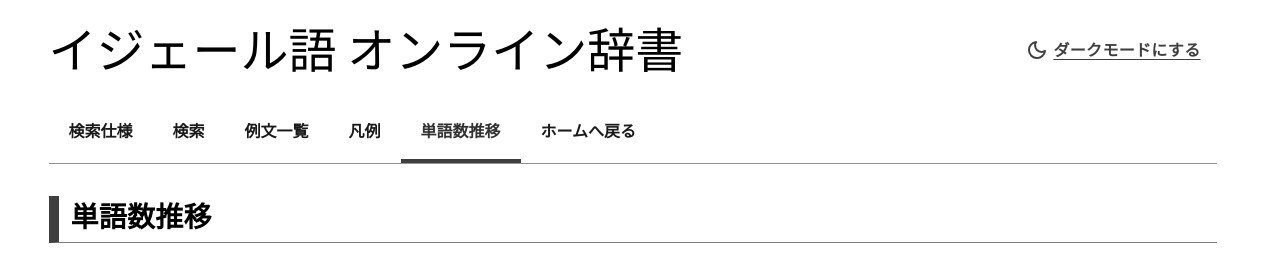
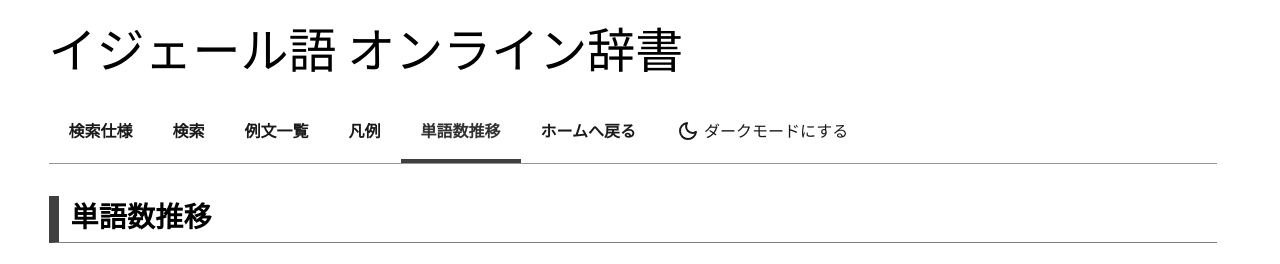
Before and after one commit to Zaslon/webDictionary, a PHP site: page /webDictionary/chart.php in a window 1280 px wide. Shown: the top 264 px of the page. Run offline with PHP 8.4, Linux system fonts and the light colour scheme; some libraries are stand-ins or nearby versions.

Commit message:
明暗の切り替えをヘッダからメニューの末尾へ移す
Co-Authored-By: Claude Opus 5.5 <noreply@anthropic.com>
Claude-Session: https://claude.ai/code/session_01CuZ98QNrpmzSaaDq8S6Kdz

```diff
--- a/dict.css
+++ b/dict.css
@@ -116,26 +116,22 @@ ul.navigation a:focus-visible,
 	/* 辞書のサイト名は和文で長く、狭い画面で語の途中（「オ／ンライン」）で折り返すため、空白で折り返させる */
 	word-break: keep-all;
 }
-/* サイト名を 1 行に収めるための段階（header.php の fitSiteHeader が付ける）。
-   data-theme-label="off"：明暗の切り替えを絵だけにする。data-theme-place="menu"：ドロワーの中へ移す。 */
-.site-header[data-theme-label="off"] .site-header__theme-label {
-	position: absolute; width: 1px; height: 1px; overflow: hidden;
-	clip-path: inset(50%); white-space: nowrap;
-}
-.site-header[data-theme-place="menu"] .site-header__theme { display: none; }
-.site-header:not([data-theme-place="menu"]) ~ .dads-drawer .site-drawer__theme { display: none; }
 .site-title a:any-link { color: var(--sw-color-text); text-decoration: none; }
 .site-title a:hover { text-decoration: underline; text-decoration-thickness: calc(1 / 16 * 1rem); }
-.site-header__theme { flex-shrink: 0; }
-/* 絵と文言は「押すとなる明暗」の分だけを出す（script.js が hidden を付け替える）。
-   部品の絵は display を持つので、hidden だけでは消えない。 */
-.site-header__theme [hidden] { display: none; }
+/* 明暗の切り替え（水平メニューとドロワーの末尾）。移動先ではなく操作なので、太字にせず移動先と見分ける。
+   絵と文言は「押すとなる明暗」の分だけを出す（script.js が hidden を付け替える）。 */
+html:not(.js-enabled) .site-theme-item { display: none; }
+.site-theme-toggle { font-weight: 400; }
+.site-theme-toggle__icon { flex-shrink: 0; }
+.site-theme-toggle [hidden] { display: none; }
 
 /* 水平メニューとハンバーガーメニューボタンは、header.php のスクリプトが付ける data-nav で出し分ける。
    JavaScript が動かない環境では data-nav が付かず、水平メニューだけを出す（ドロワーは開けないため）。 */
 .site-header[data-nav="drawer"] .site-nav { display: none; }
 .site-header:not([data-nav="drawer"]) .site-header__menu-button { display: none; }
 .site-header:not([data-nav]) .dads-horizontal-menu { overflow-x: auto; }
+/* 項目の中で折り返すと 1 行に収まって見え、ドロワーへ切り替える判定（scrollWidth）が効かない */
+.site-nav .dads-horizontal-menu__item-inner { white-space: nowrap; }
 /* 水平メニューはヘッダの下罫と二重にならないよう、メニュー側の罫を下罫として使う */
 .site-header[data-nav="bar"] { border-bottom: none; }
 
--- a/header.php
+++ b/header.php
@@ -156,17 +156,6 @@ $ogImage = absoluteUrl($config['og_image']);
 		<div class="site-brand">
 			<<?php echo $brandTag; ?> class="site-title"><a href="<?php echo h($config['pages']['dict']['path']); ?>"><?php echo h($config['site_title']); ?></a></<?php echo $brandTag; ?>>
 		</div>
-<?php
-//押した結果（これからなる明暗）を文言と絵で示す。どちらを出すかは script.js が今の表示に合わせる。
-//絵は ZasDesignSystem の icons/svg/dark_mode.svg・light_mode.svg（Material Symbols、Apache License 2.0。
-//vendor/LICENSE-material-symbols.txt）の写し。
-?>
-		<button class="dads-button site-header__theme" type="button" data-type="text" data-size="md" data-js-theme-toggle hidden>
-			<svg class="dads-button__icon" data-js-theme-next="dark" width="24" height="24" aria-hidden="true" viewBox="0 -960 960 960" fill="currentcolor"><path d="M480-120q-151 0-255.5-104.5T120-480q0-138 90-239.5T440-838q13-2 23 3.5t16 14.5q6 9 6.5 21t-7.5 23q-17 26-25.5 55t-8.5 61q0 90 63 153t153 63q31 0 61.5-9t54.5-25q11-7 22.5-6.5T819-479q10 5 15.5 15t3.5 24q-14 138-117.5 229T480-120Zm0-80q88 0 158-48.5T740-375q-20 5-40 8t-40 3q-123 0-209.5-86.5T364-660q0-20 3-40t8-40q-78 32-126.5 102T200-480q0 116 82 198t198 82Zm-10-270Z"/></svg>
-			<svg class="dads-button__icon" data-js-theme-next="light" width="24" height="24" aria-hidden="true" hidden viewBox="0 -960 960 960" fill="currentcolor"><path d="M565-395q35-35 35-85t-35-85q-35-35-85-35t-85 35q-35 35-35 85t35 85q35 35 85 35t85-35Zm-226.5 56.5Q280-397 280-480t58.5-141.5Q397-680 480-680t141.5 58.5Q680-563 680-480t-58.5 141.5Q563-280 480-280t-141.5-58.5ZM80-440q-17 0-28.5-11.5T40-480q0-17 11.5-28.5T80-520h80q17 0 28.5 11.5T200-480q0 17-11.5 28.5T160-440H80Zm720 0q-17 0-28.5-11.5T760-480q0-17 11.5-28.5T800-520h80q17 0 28.5 11.5T920-480q0 17-11.5 28.5T880-440h-80ZM451.5-771.5Q440-783 440-800v-80q0-17 11.5-28.5T480-920q17 0 28.5 11.5T520-880v80q0 17-11.5 28.5T480-760q-17 0-28.5-11.5Zm0 720Q440-63 440-80v-80q0-17 11.5-28.5T480-200q17 0 28.5 11.5T520-160v80q0 17-11.5 28.5T480-40q-17 0-28.5-11.5ZM226-678l-43-42q-12-11-11.5-28t11.5-29q12-12 29-12t28 12l42 43q11 12 11 28t-11 28q-11 12-27.5 11.5T226-678Zm494 495-42-43q-11-12-11-28.5t11-27.5q11-12 27.5-11.5T734-282l43 42q12 11 11.5 28T777-183q-12 12-29 12t-28-12Zm-42-495q-12-11-11.5-27.5T678-734l42-43q11-12 28-11.5t29 11.5q12 12 12 29t-12 28l-43 42q-12 11-28 11t-28-11ZM183-183q-12-12-12-29t12-28l43-42q12-11 28.5-11t27.5 11q12 11 11.5 27.5T282-226l-42 43q-11 12-28 11.5T183-183Zm297-297Z"/></svg>
-			<span class="site-header__theme-label" data-js-theme-next="dark">ダークモードにする</span>
-			<span class="site-header__theme-label" data-js-theme-next="light" hidden>ライトモードにする</span>
-		</button>
 	</div>
 	<nav class="site-nav" aria-label="メインメニュー">
 		<ul class="dads-horizontal-menu">
@@ -177,16 +166,30 @@ $ogImage = absoluteUrl($config['og_image']);
 				</a>
 			</li>
 <?php endforeach; ?>
+<?php
+//明暗の切り替えは、ヘッダの右上に置くと目立ちすぎるため、メニューの末尾に置く。JavaScript が無いときは出さない（dict.css）。
+//押した結果（これからなる明暗）を文言と絵で示す。どちらを出すかは script.js が今の表示に合わせる。
+//絵は ZasDesignSystem の icons/svg/dark_mode.svg・light_mode.svg（Material Symbols、Apache License 2.0。
+//vendor/LICENSE-material-symbols.txt）の写し。
+?>
+			<li class="dads-horizontal-menu__item site-theme-item">
+				<button class="dads-horizontal-menu__item-inner site-theme-toggle" type="button" data-js-theme-toggle>
+					<svg class="site-theme-toggle__icon" data-js-theme-next="dark" width="24" height="24" aria-hidden="true" viewBox="0 -960 960 960" fill="currentcolor"><path d="M480-120q-151 0-255.5-104.5T120-480q0-138 90-239.5T440-838q13-2 23 3.5t16 14.5q6 9 6.5 21t-7.5 23q-17 26-25.5 55t-8.5 61q0 90 63 153t153 63q31 0 61.5-9t54.5-25q11-7 22.5-6.5T819-479q10 5 15.5 15t3.5 24q-14 138-117.5 229T480-120Zm0-80q88 0 158-48.5T740-375q-20 5-40 8t-40 3q-123 0-209.5-86.5T364-660q0-20 3-40t8-40q-78 32-126.5 102T200-480q0 116 82 198t198 82Zm-10-270Z"/></svg>
+					<svg class="site-theme-toggle__icon" data-js-theme-next="light" width="24" height="24" aria-hidden="true" hidden viewBox="0 -960 960 960" fill="currentcolor"><path d="M565-395q35-35 35-85t-35-85q-35-35-85-35t-85 35q-35 35-35 85t35 85q35 35 85 35t85-35Zm-226.5 56.5Q280-397 280-480t58.5-141.5Q397-680 480-680t141.5 58.5Q680-563 680-480t-58.5 141.5Q563-280 480-280t-141.5-58.5ZM80-440q-17 0-28.5-11.5T40-480q0-17 11.5-28.5T80-520h80q17 0 28.5 11.5T200-480q0 17-11.5 28.5T160-440H80Zm720 0q-17 0-28.5-11.5T760-480q0-17 11.5-28.5T800-520h80q17 0 28.5 11.5T920-480q0 17-11.5 28.5T880-440h-80ZM451.5-771.5Q440-783 440-800v-80q0-17 11.5-28.5T480-920q17 0 28.5 11.5T520-880v80q0 17-11.5 28.5T480-760q-17 0-28.5-11.5Zm0 720Q440-63 440-80v-80q0-17 11.5-28.5T480-200q17 0 28.5 11.5T520-160v80q0 17-11.5 28.5T480-40q-17 0-28.5-11.5ZM226-678l-43-42q-12-11-11.5-28t11.5-29q12-12 29-12t28 12l42 43q11 12 11 28t-11 28q-11 12-27.5 11.5T226-678Zm494 495-42-43q-11-12-11-28.5t11-27.5q11-12 27.5-11.5T734-282l43 42q12 11 11.5 28T777-183q-12 12-29 12t-28-12Zm-42-495q-12-11-11.5-27.5T678-734l42-43q11-12 28-11.5t29 11.5q12 12 12 29t-12 28l-43 42q-12 11-28 11t-28-11ZM183-183q-12-12-12-29t12-28l43-42q12-11 28.5-11t27.5 11q12 11 11.5 27.5T282-226l-42 43q-11 12-28 11.5T183-183Zm297-297Z"/></svg>
+					<span data-js-theme-next="dark">ダークモードにする</span>
+					<span data-js-theme-next="light" hidden>ライトモードにする</span>
+				</button>
+			</li>
 		</ul>
 	</nav>
 </header>
 <?php
 //水平メニューを 1 行に収められないとき（狭い画面を含む）は、同じ項目を同じ順でドロワーに並べる。
-//サイト名は 1 行に収める（ZasDesignSystem の tokens.md「text-display」）。収まるまで、明暗の切り替えを絵だけにする、
-//28 まで小さくする、明暗の切り替えをドロワーへ移す、18 まで小さくする、の順に試す。
-//script.js も幅が変わるたびに window.fitSiteHeader を呼ぶ。
 //以後の切り替えは script.js が行う。描画前に決めないと水平メニューが一瞬見えるので、ここでも判定する。
 //768 は ZasDesignSystem の tokens.md の breakpoint-split。dict.css と script.js の値もそろえること。
+//サイト名は長いため、1 行に収まる大きさまで小さくする（tokens.md「text-display」）。
+//同じ行にはハンバーガーメニューボタンしか無いので、操作を絵だけにする段階とドロワーへ移す段階は無い。
+//script.js も幅が変わるたびに window.fitSiteHeader を呼ぶ。
 ?>
 <script>
 (function () {
@@ -197,32 +200,16 @@ $ogImage = absoluteUrl($config['og_image']);
 
   window.fitSiteHeader = function () {
     var title = header.querySelector('.site-title');
-    var button = header.querySelector('.site-header__theme');
-    // 切り替えボタンは script.js が hidden を外すまで隠れている。外した後の幅で決めるため、測る間だけ出す
-    var wasHidden = button.hidden;
-    button.hidden = false;
-    var states = [[null, null, 48], ['off', null, 48], ['off', null, 36], ['off', null, 28]];
-    var smaller = [22, 20, 18];
-    if (header.getAttribute('data-nav') === 'drawer') {
-      [48, 36, 28].concat(smaller).forEach(function (size) { states.push(['off', 'menu', size]); });
-    } else {
-      smaller.forEach(function (size) { states.push(['off', null, size]); });
-    }
-    function apply(state) {
-      if (state[0]) header.setAttribute('data-theme-label', state[0]); else header.removeAttribute('data-theme-label');
-      if (state[1]) header.setAttribute('data-theme-place', state[1]); else header.removeAttribute('data-theme-place');
-      title.style.fontSize = (state[2] / 16) + 'rem';
-      title.style.lineHeight = state[2] === 48 ? '1.4' : '1.3';
-    }
+    var sizes = [48, 36, 28, 22, 20, 18];
     // 折り返した後の高さでは判定できないため、折り返しを止めて幅で測る
-    for (var i = 0; i < states.length; i++) {
-      apply(states[i]);
+    for (var i = 0; i < sizes.length; i++) {
+      title.style.fontSize = (sizes[i] / 16) + 'rem';
+      title.style.lineHeight = sizes[i] === 48 ? '1.4' : '1.3';
       title.style.whiteSpace = 'nowrap';
       var fits = title.scrollWidth <= title.clientWidth;
       title.style.whiteSpace = '';
       if (fits) break;
     }
-    button.hidden = wasHidden;
   };
   window.fitSiteHeader();
 })();
@@ -244,10 +231,12 @@ $ogImage = absoluteUrl($config['og_image']);
 				</a>
 			</li>
 <?php endforeach; ?>
-			<li class="site-drawer__theme">
-				<button class="dads-menu-list__item" type="button" data-type="box" data-size="regular" data-js-theme-toggle>
-					<span class="dads-menu-list__label" data-js-theme-next="dark">ダークモードにする</span>
-					<span class="dads-menu-list__label" data-js-theme-next="light" hidden>ライトモードにする</span>
+			<li class="site-theme-item">
+				<button class="dads-menu-list__item site-theme-toggle" type="button" data-type="box" data-size="regular" data-js-theme-toggle>
+					<svg class="site-theme-toggle__icon" data-js-theme-next="dark" width="24" height="24" aria-hidden="true" viewBox="0 -960 960 960" fill="currentcolor"><path d="M480-120q-151 0-255.5-104.5T120-480q0-138 90-239.5T440-838q13-2 23 3.5t16 14.5q6 9 6.5 21t-7.5 23q-17 26-25.5 55t-8.5 61q0 90 63 153t153 63q31 0 61.5-9t54.5-25q11-7 22.5-6.5T819-479q10 5 15.5 15t3.5 24q-14 138-117.5 229T480-120Zm0-80q88 0 158-48.5T740-375q-20 5-40 8t-40 3q-123 0-209.5-86.5T364-660q0-20 3-40t8-40q-78 32-126.5 102T200-480q0 116 82 198t198 82Zm-10-270Z"/></svg>
+					<svg class="site-theme-toggle__icon" data-js-theme-next="light" width="24" height="24" aria-hidden="true" hidden viewBox="0 -960 960 960" fill="currentcolor"><path d="M565-395q35-35 35-85t-35-85q-35-35-85-35t-85 35q-35 35-35 85t35 85q35 35 85 35t85-35Zm-226.5 56.5Q280-397 280-480t58.5-141.5Q397-680 480-680t141.5 58.5Q680-563 680-480t-58.5 141.5Q563-280 480-280t-141.5-58.5ZM80-440q-17 0-28.5-11.5T40-480q0-17 11.5-28.5T80-520h80q17 0 28.5 11.5T200-480q0 17-11.5 28.5T160-440H80Zm720 0q-17 0-28.5-11.5T760-480q0-17 11.5-28.5T800-520h80q17 0 28.5 11.5T920-480q0 17-11.5 28.5T880-440h-80ZM451.5-771.5Q440-783 440-800v-80q0-17 11.5-28.5T480-920q17 0 28.5 11.5T520-880v80q0 17-11.5 28.5T480-760q-17 0-28.5-11.5Zm0 720Q440-63 440-80v-80q0-17 11.5-28.5T480-200q17 0 28.5 11.5T520-160v80q0 17-11.5 28.5T480-40q-17 0-28.5-11.5ZM226-678l-43-42q-12-11-11.5-28t11.5-29q12-12 29-12t28 12l42 43q11 12 11 28t-11 28q-11 12-27.5 11.5T226-678Zm494 495-42-43q-11-12-11-28.5t11-27.5q11-12 27.5-11.5T734-282l43 42q12 11 11.5 28T777-183q-12 12-29 12t-28-12Zm-42-495q-12-11-11.5-27.5T678-734l42-43q11-12 28-11.5t29 11.5q12 12 12 29t-12 28l-43 42q-12 11-28 11t-28-11ZM183-183q-12-12-12-29t12-28l43-42q12-11 28.5-11t27.5 11q12 11 11.5 27.5T282-226l-42 43q-11 12-28 11.5T183-183Zm297-297Z"/></svg>
+					<span data-js-theme-next="dark">ダークモードにする</span>
+					<span data-js-theme-next="light" hidden>ライトモードにする</span>
 				</button>
 			</li>
 		</ul>
--- a/script.js
+++ b/script.js
@@ -26,7 +26,7 @@
 		});
 	}
 
-	// ヘッダとドロワーに 1 つずつある。どちらを出すかは header.php の fitSiteHeader が決める
+	// 水平メニューとドロワーに 1 つずつある
 	const themeButtons = document.querySelectorAll('[data-js-theme-toggle]');
 
 	// ボタンには押した結果（今と逆の明暗）を出す。
```
